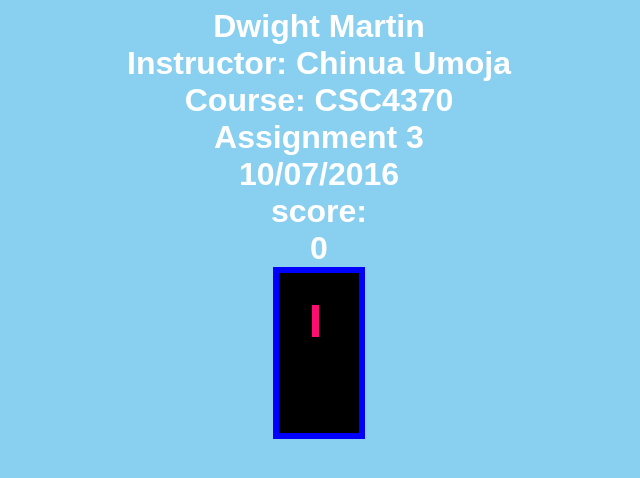
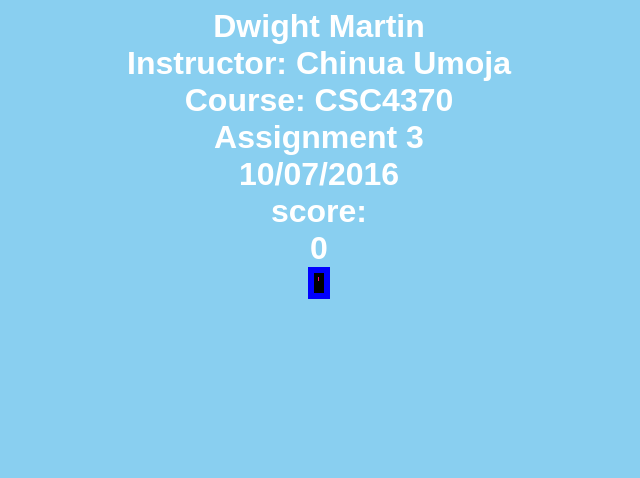
Before and after one commit to dmartin54/Tetris, a plain HTML site: page index.html in a window 1280 px wide. Shown: the whole page, without its empty margins (321-961 px from the left). Drawn offline with Linux system fonts and the light colour scheme.

Commit message:
Update index.html

```diff
--- a/index.html
+++ b/index.html
@@ -13,8 +13,8 @@
       canvas {
       	background-color:black;
         border: solid .2em blue;
-         width: 10vh;
-         height: 20vh;
+         width: 10px;
+         height: 20px;
       }
     </style>
 </head>
```
